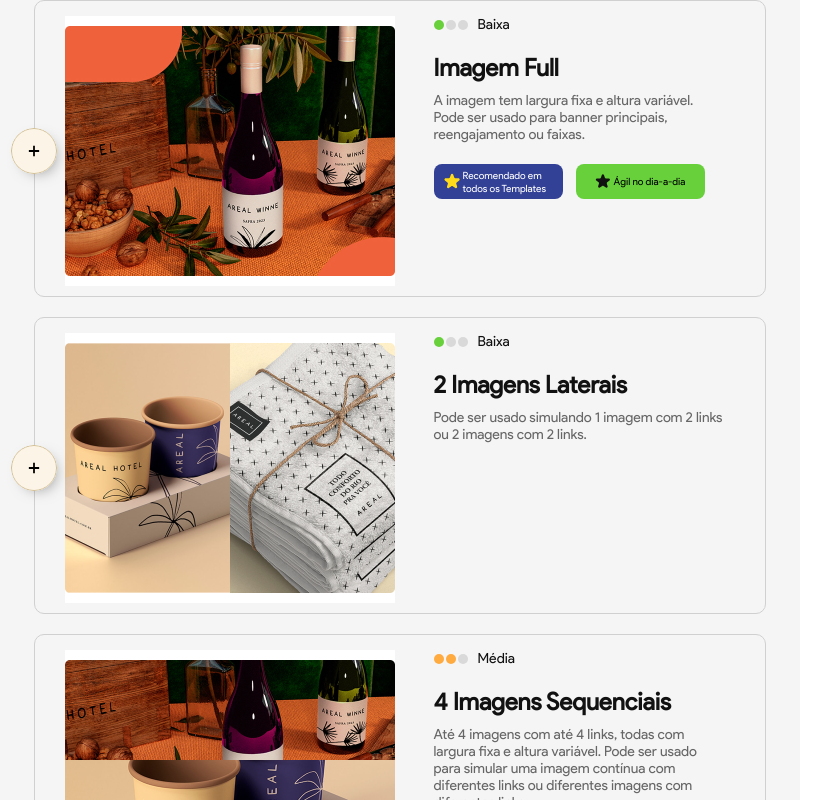
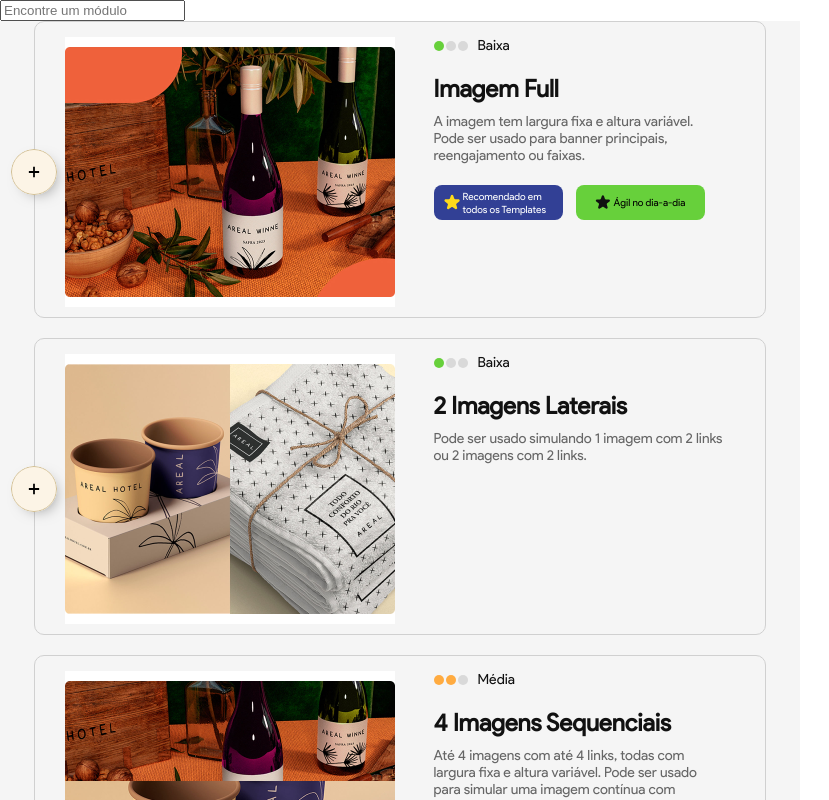
Before and after one commit to dev99pedro/calculadora-orcamento, a React (Create React App) app: page / in a window 1280 px wide. Shown: the top 800 px of the page, without its empty margins (0-829 px from the left). Built offline with nearby package versions, Linux system fonts and the light colour scheme.

Commit message:
WIP search module

```diff
--- /dev/null
+++ b/src/components/organisms/SearchModule.tsx
@@ -0,0 +1,34 @@
+import {
+  Dispatch,
+  SetStateAction,
+  useEffect,
+  useState,
+} from 'react';
+import IModule from '../../interfaces/IModule';
+
+interface SearchModuleProps {
+  modulesData: IModule[],
+  setFilteredModules: Dispatch<SetStateAction<IModule[]>>
+}
+
+function SearchModule({ modulesData, setFilteredModules } : SearchModuleProps): JSX.Element {
+  const [searchTerm, setSearchTerm] = useState('');
+
+  useEffect(() => {
+    setFilteredModules(modulesData.filter((module) => module.name
+      .toLowerCase().includes(searchTerm.toLowerCase())));
+  }, [searchTerm]);
+
+  return (
+    <div>
+      <input
+        type="text"
+        placeholder="Encontre um módulo"
+        value={searchTerm}
+        onChange={(therme) => setSearchTerm(therme.target.value)}
+      />
+    </div>
+  );
+}
+
+export default SearchModule;
--- a/src/components/pages/CatalogModules.tsx
+++ b/src/components/pages/CatalogModules.tsx
@@ -1,6 +1,9 @@
 import styled from 'styled-components';
+import { useState } from 'react';
 import ModulesData from '../../sharedData/ModulesData';
 import Module from '../organisms/Module';
+import SearchModule from '../organisms/SearchModule';
+import IModule from '../../interfaces/IModule';
 
 const StyledCatalog = styled.div`
   display: flex;
@@ -12,12 +15,16 @@ const StyledCatalog = styled.div`
 `;
 
 function Catalog(): JSX.Element {
+  const [filteredModules, setFilteredModules] = useState<IModule[]>(ModulesData);
   return (
-    <StyledCatalog>
-      {
-        ModulesData.map((module) => <Module module={module} key={module.id} />)
-      }
-    </StyledCatalog>
+    <>
+      <SearchModule modulesData={ModulesData} setFilteredModules={setFilteredModules} />
+      <StyledCatalog>
+        {
+          filteredModules.map((module) => <Module module={module} key={module.id} />)
+        }
+      </StyledCatalog>
+    </>
   );
 }
 
```
